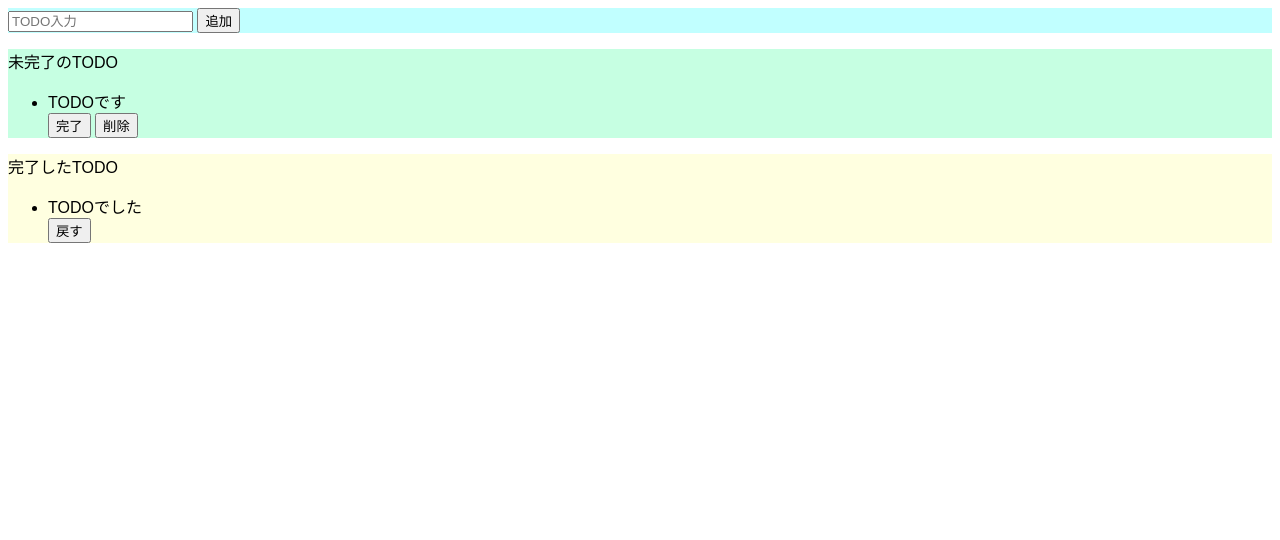
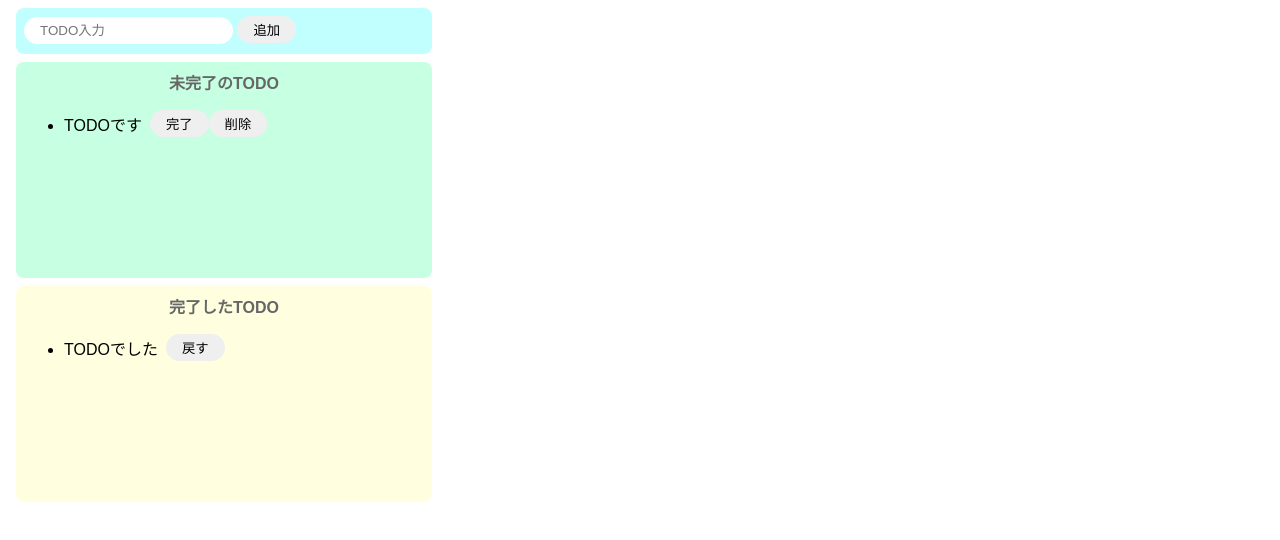
Before and after one commit to Supuky/js-todotest, a website built with Parcel: page index.html in a window 1280 px wide. Built offline with nearby package versions, Linux system fonts and the light colour scheme.

Commit message:
html&css 編集

```diff
--- a/index.html
+++ b/index.html
@@ -11,9 +11,9 @@
       <button>追加</button>
     </div>
     <div class="incomplete-area">
-      <p>未完了のTODO</p>
+      <p class="title">未完了のTODO</p>
       <ul>
-        <div>
+        <div class="list-row">
           <li>TODOです</li>
           <button>完了</button>
           <button>削除</button>
@@ -21,9 +21,9 @@
       </ul>
     </div>
     <div class="complete-area">
-      <p>完了したTODO</p>
+      <p class="title">完了したTODO</p>
       <ul>
-        <div>
+        <div class="list-row">
           <li>TODOでした</li>
           <button>戻す</button>
         </div>
--- a/src/styles.css
+++ b/src/styles.css
@@ -2,14 +2,65 @@
   font-family: sans-serif;
 }
 
+input {
+  border-radius: 16px;
+  border: none;
+  padding: 6px 16px;
+  outline: none;
+}
+
+button {
+  border-radius: 16px;
+  border: none;
+  padding: 4px 16px;
+}
+
+button:hover {
+  background-color: #ff7fff;
+  color: #fff;
+  cursor: pointer;
+}
+
+li {
+  margin-right: 8px;
+}
+
 .input-area {
   background-color: #c1ffff;
+  width: 400px;
+  height: 30px;
+  padding: 8px;
+  margin: 8px;
+  border-radius: 8px;
 }
 
 .incomplete-area {
   background-color: #c6ffe2;
+  width: 400px;
+  min-height: 200px;
+  padding: 8px;
+  margin: 8px;
+  border-radius: 8px;
 }
 
 .complete-area {
   background-color: #ffffe0;
+  width: 400px;
+  min-height: 200px;
+  padding: 8px;
+  margin: 8px;
+  border-radius: 8px;
 }
+
+.title {
+  text-align: center;
+  margin-top: 0;
+  font-weight: bold;
+  color: #666;
+}
+
+.list-row {
+  display: flex;
+  align-items: center;
+  padding-bottom: 4px;
+}
```
